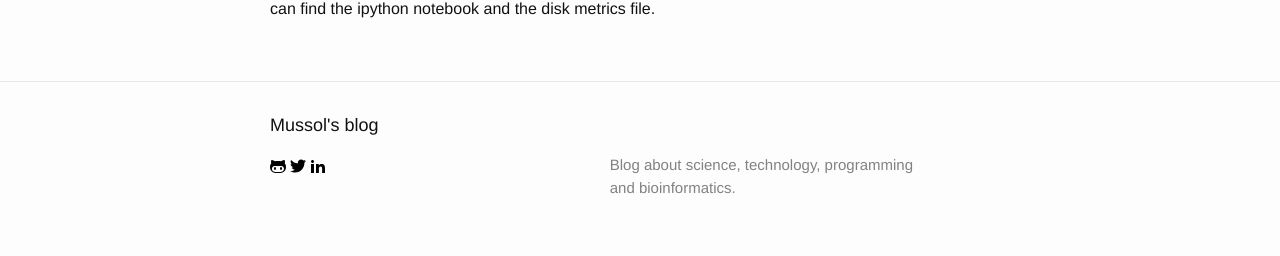
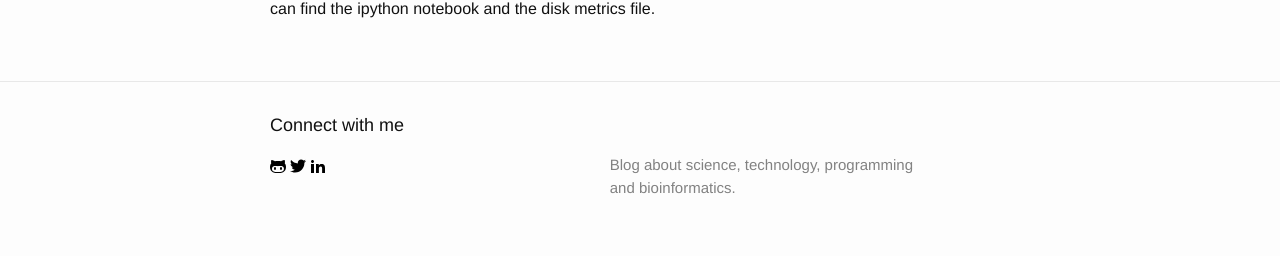
Before and after one commit to guillermo-carrasco/guillermo-carrasco.github.com, a Jekyll site: the page built from _posts/2013-06-01-collecting-disk-usage-metrics-and-plotting-with-python.md, in a window 1280 px wide. Shown: the part 944-1200 px from the top of the page. Built offline with Jekyll 4.4.1, drawn with Linux system fonts in a browser that asks for light colours; comment, search, counter and statistics services are not loaded.

Commit message:
Add comments with disqs!

```diff
--- a/_includes/footer.html
+++ b/_includes/footer.html
@@ -2,7 +2,7 @@
 
   <div class="wrapper">
 
-    <h2 class="footer-heading">{{ site.title }}</h2>
+    <h2 class="footer-heading">Connect with me</h2>
 
     <div class="footer-col-wrapper">
 
--- a/_layouts/post.html
+++ b/_layouts/post.html
@@ -12,4 +12,20 @@
     {{ content }}
   </article>
 
+  {% if page.comments %}
+      <div id="disqus_thread"></div>
+        <script type="text/javascript">
+            /* * * CONFIGURATION VARIABLES * * */
+            var disqus_shortname = 'mussol';
+
+            /* * * DON'T EDIT BELOW THIS LINE * * */
+            (function() {
+                var dsq = document.createElement('script'); dsq.type = 'text/javascript'; dsq.async = true;
+                dsq.src = '//' + disqus_shortname + '.disqus.com/embed.js';
+                (document.getElementsByTagName('head')[0] || document.getElementsByTagName('body')[0]).appendChild(dsq);
+            })();
+        </script>
+      <noscript>Please enable JavaScript to view the <a href="https://disqus.com/?ref_noscript" rel="nofollow">comments powered by Disqus.</a></noscript>
+  {% endif %}
+
 </div>
```
Also changed, not shown: _posts/2013-06-01-collecting-disk-usage-metrics-and-plotting-with-python.md (+1 -0 lines).
